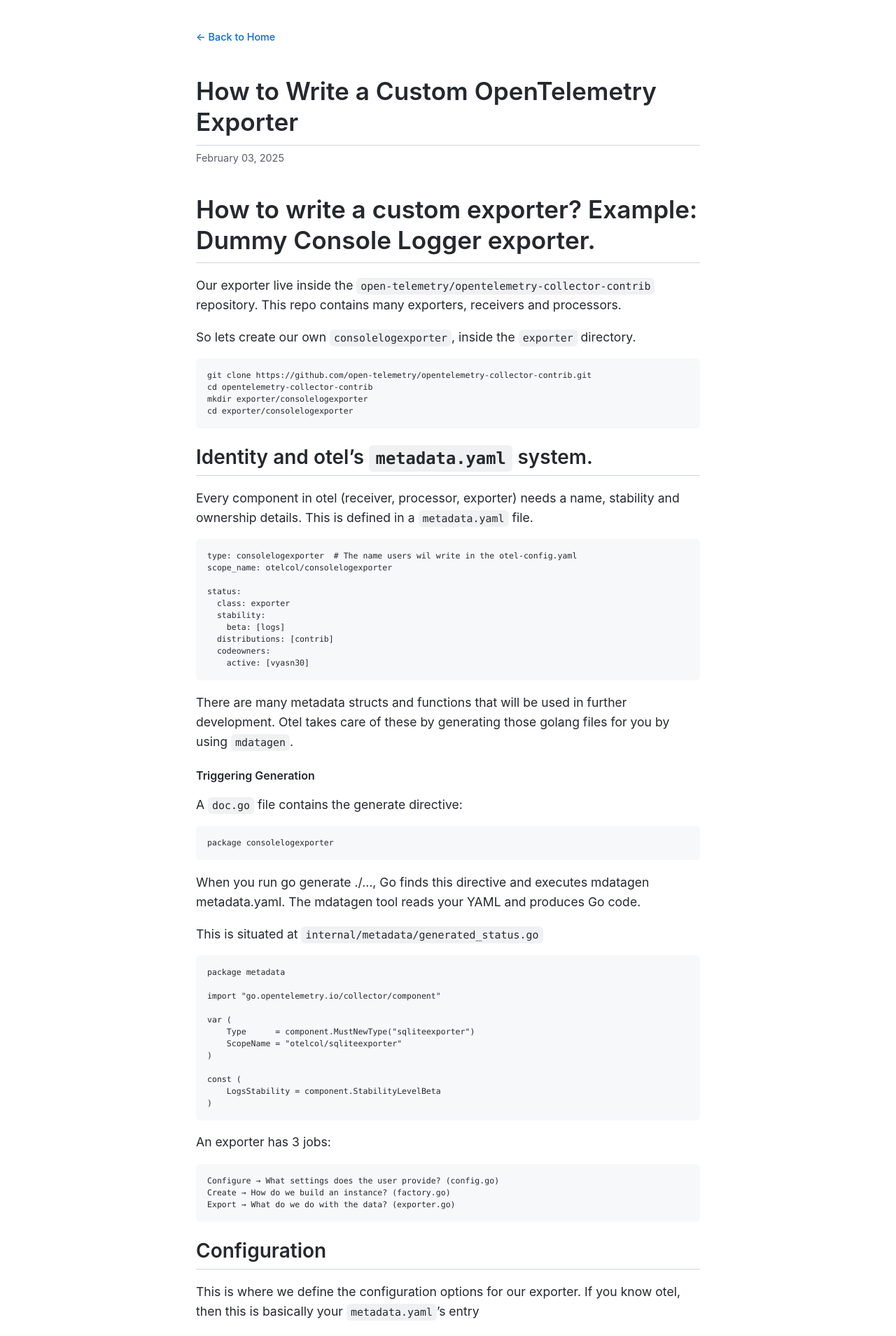
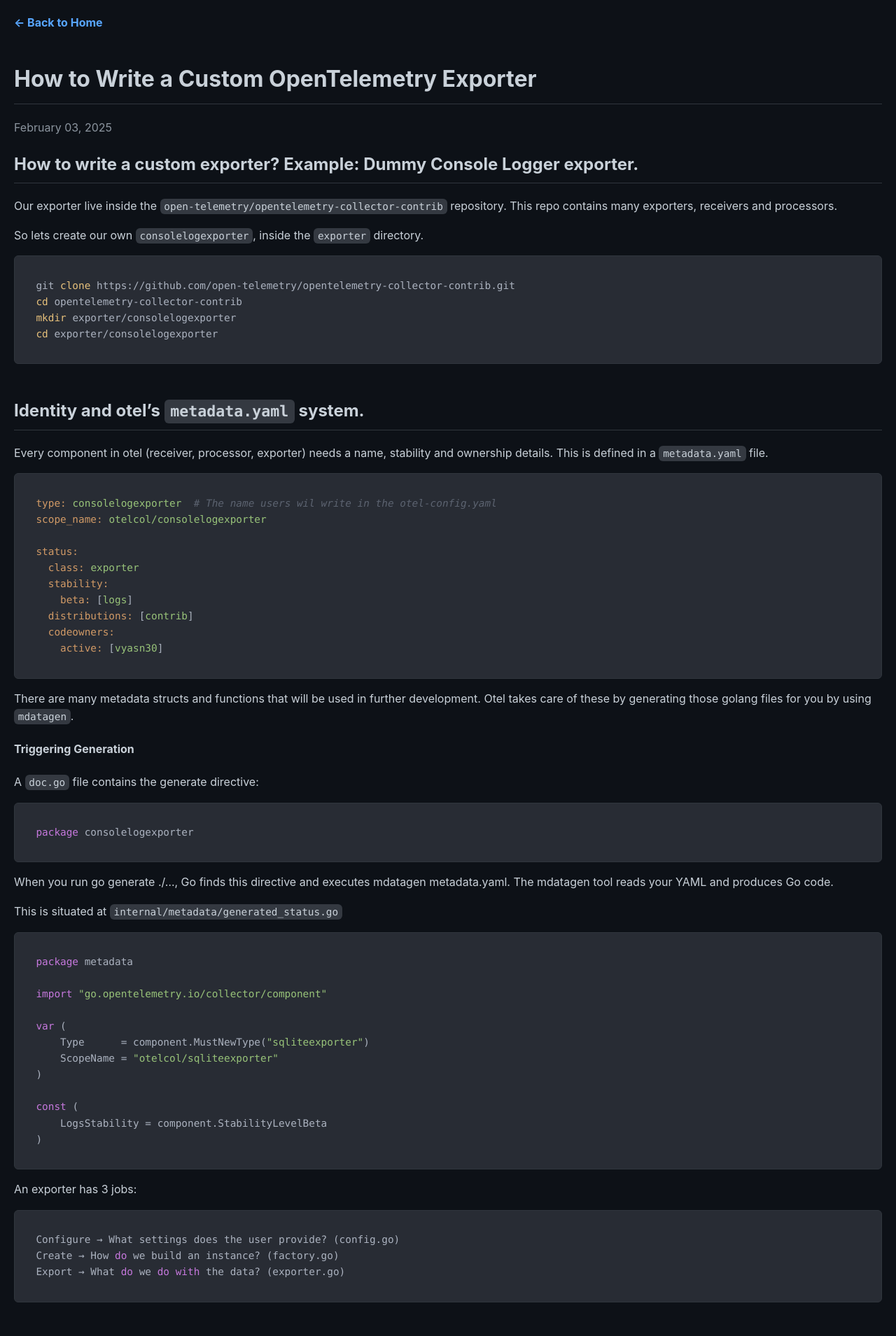
Before and after one commit to naman47vyas/naman47vyas.lol, a Jekyll site: the page built from blog/creating_exporter.md, in a window 1280 px wide. Shown: the top 1909 px of the page at 70% size. Built offline with Jekyll 4.4.1, drawn with Linux system fonts in a browser that asks for light colours; nearby versions of some CDN libraries; some of the changed text lies outside the part shown.

Commit message:
syntax highlighting and stuff

```diff
--- a/_layouts/post.html
+++ b/_layouts/post.html
@@ -4,82 +4,52 @@
         <meta charset="UTF-8" />
         <meta name="viewport" content="width=device-width, initial-scale=1.0" />
         <title>{{ page.title }}</title>
+
         <link
             rel="stylesheet"
-            href="https://cdnjs.cloudflare.com/ajax/libs/highlight.js/11.9.0/styles/github-dark.min.css"
+            href="https://cdnjs.cloudflare.com/ajax/libs/highlight.js/11.9.0/styles/atom-one-dark.min.css"
         />
 
         <style>
             :root {
-                --bg-color: #ffffff;
-                --text-color: #24292f;
-                --link-color: #0969da;
-                --code-bg: #f6f8fa;
-                --border-color: #d0d7de;
-                --quote-color: #57606a;
+                --bg-color: #0d1117;
+                --text-color: #c9d1d9;
+                --link-color: #58a6ff;
+                --border-color: #30363d;
+                --quote-color: #8b949e;
             }
 
-            @media (prefers-color-scheme: dark) {
-                :root {
-                    --bg-color: #0d1117;
-                    --text-color: #c9d1d9;
-                    --link-color: #58a6ff;
-                    --code-bg: #161b22;
-                    --border-color: #30363d;
-                    --quote-color: #8b949e;
-                }
-            }
-
+            /* 2. Full Screen Real Estate Reset */
             body {
                 background-color: var(--bg-color);
                 color: var(--text-color);
                 font-family:
                     -apple-system, BlinkMacSystemFont, "Segoe UI", Helvetica,
-                    Arial, sans-serif, "Apple Color Emoji", "Segoe UI Emoji";
+                    Arial, sans-serif;
                 line-height: 1.6;
                 margin: 0;
-                padding: 0;
+                padding: 20px; /* Minimal padding so text doesn't touch the screen edge */
+                width: 100%;
+                box-sizing: border-box;
             }
 
-            /* Container for the article */
+            /* Remove any max-width constraints */
             .container {
-                max-width: 720px; /* Optimal reading width */
-                margin: 0 auto;
-                padding: 40px 20px 100px;
+                width: 100%;
+                max-width: 100%;
+                margin: 0;
             }
 
-            /* Typography */
-            h1,
-            h2,
-            h3,
-            h4,
-            h5,
-            h6 {
-                margin-top: 24px;
-                margin-bottom: 16px;
-                font-weight: 600;
-                line-height: 1.25;
-            }
-
+            /* Typography sizing */
             h1 {
-                font-size: 2.2em;
+                border-bottom: 1px solid var(--border-color);
                 padding-bottom: 0.3em;
-                border-bottom: 1px solid var(--border-color);
             }
             h2 {
-                font-size: 1.75em;
+                border-bottom: 1px solid var(--border-color);
                 padding-bottom: 0.3em;
-                border-bottom: 1px solid var(--border-color);
+                margin-top: 2em;
             }
-            h3 {
-                font-size: 1.5em;
-            }
-
-            p {
-                margin-bottom: 16px;
-                font-size: 1.1em;
-            }
-
             a {
                 color: var(--link-color);
                 text-decoration: none;
@@ -88,66 +58,44 @@
                 text-decoration: underline;
             }
 
-            /* Code Blocks */
+            /* Code Block Styling */
             pre {
-                background-color: var(--code-bg);
+                background-color: #282c34; /* Matches Atom One Dark bg */
                 border-radius: 6px;
                 padding: 16px;
                 overflow: auto;
-                font-size: 85%;
-                line-height: 1.45;
+                border: 1px solid var(--border-color);
             }
 
             code {
                 font-family:
-                    ui-monospace,
-                    SFMono-Regular,
-                    SF Mono,
-                    Menlo,
-                    Consolas,
-                    Liberation Mono,
+                    ui-monospace, SFMono-Regular, "SF Mono", Menlo, Consolas,
                     monospace;
-                background-color: rgba(175, 184, 193, 0.2);
+                font-size: 0.9em;
+            }
+
+            /* Inline code styling */
+            :not(pre) > code {
+                background-color: rgba(110, 118, 129, 0.4);
                 padding: 0.2em 0.4em;
                 border-radius: 6px;
-                font-size: 85%;
-            }
-
-            pre code {
-                background-color: transparent; /* specific to code blocks */
-                padding: 0;
-            }
-
-            /* Blockquotes */
-            blockquote {
-                margin: 0 0 16px;
-                padding: 0 1em;
-                color: var(--quote-color);
-                border-left: 0.25em solid var(--border-color);
-            }
-
-            /* Header / Nav */
-            .post-header {
-                margin-bottom: 40px;
-            }
-
-            .back-link {
-                font-size: 0.9em;
-                display: inline-block;
-                margin-bottom: 20px;
-                font-weight: 500;
-            }
-
-            .post-meta {
-                color: var(--quote-color);
-                font-size: 0.9em;
-                margin-top: -10px;
             }
 
             img {
                 max-width: 100%;
                 height: auto;
-                border-radius: 6px;
+            }
+            blockquote {
+                border-left: 4px solid var(--border-color);
+                margin: 0;
+                padding-left: 1em;
+                color: var(--quote-color);
+            }
+
+            .back-link {
+                display: inline-block;
+                margin-bottom: 20px;
+                font-weight: bold;
             }
         </style>
     </head>
@@ -157,12 +105,19 @@
                 <a href="/" class="back-link">← Back to Home</a>
             </nav>
 
-            <header class="post-header">
+            <header>
                 <h1>{{ page.title }}</h1>
-                <p class="post-meta">{{ page.date | date: "%B %d, %Y" }}</p>
+                <p style="color: var(--quote-color)">
+                    {{ page.date | date: "%B %d, %Y" }}
+                </p>
             </header>
 
             <article>{{ content }}</article>
         </div>
+
+        <script src="https://cdnjs.cloudflare.com/ajax/libs/highlight.js/11.9.0/highlight.min.js"></script>
+        <script>
+            hljs.highlightAll();
+        </script>
     </body>
 </html>
```
